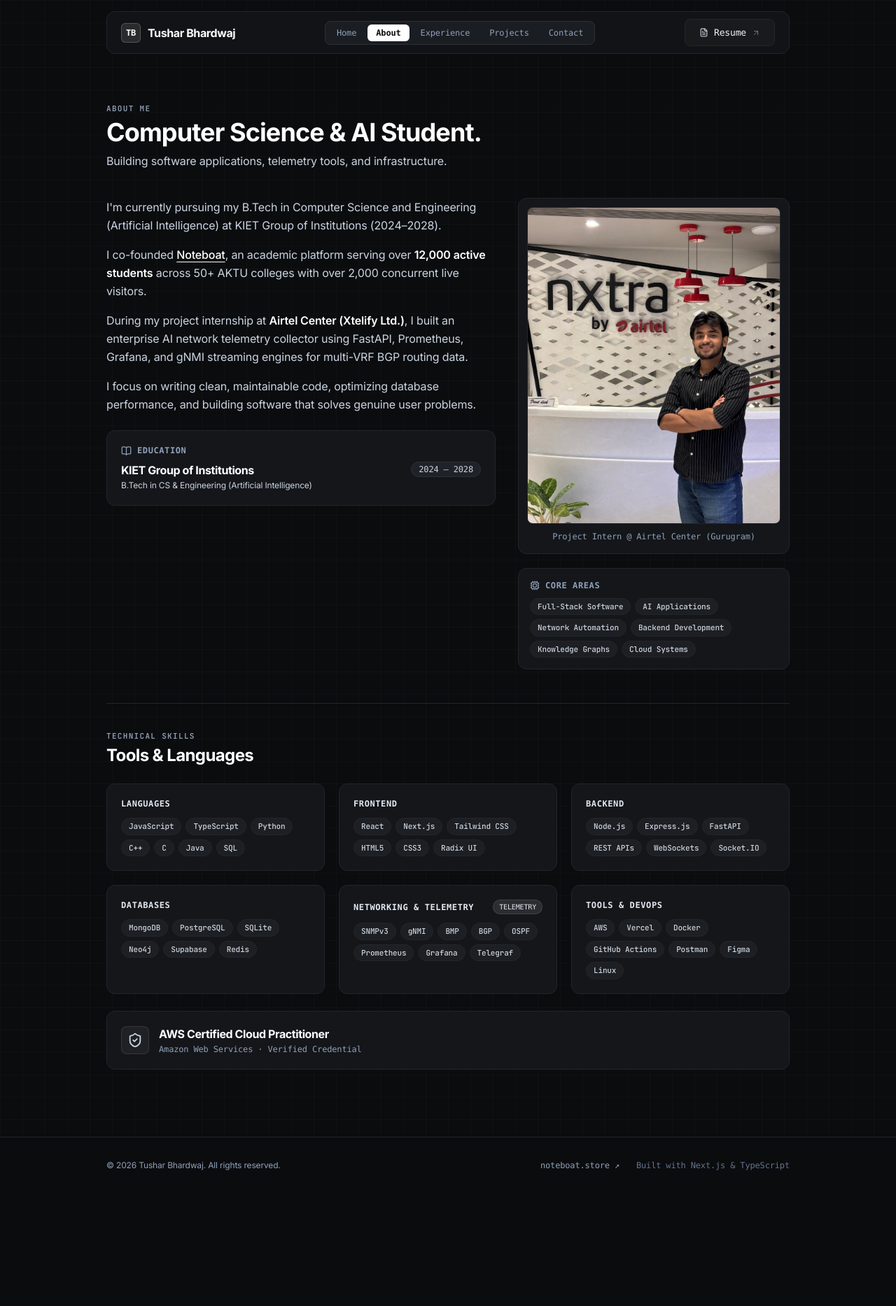
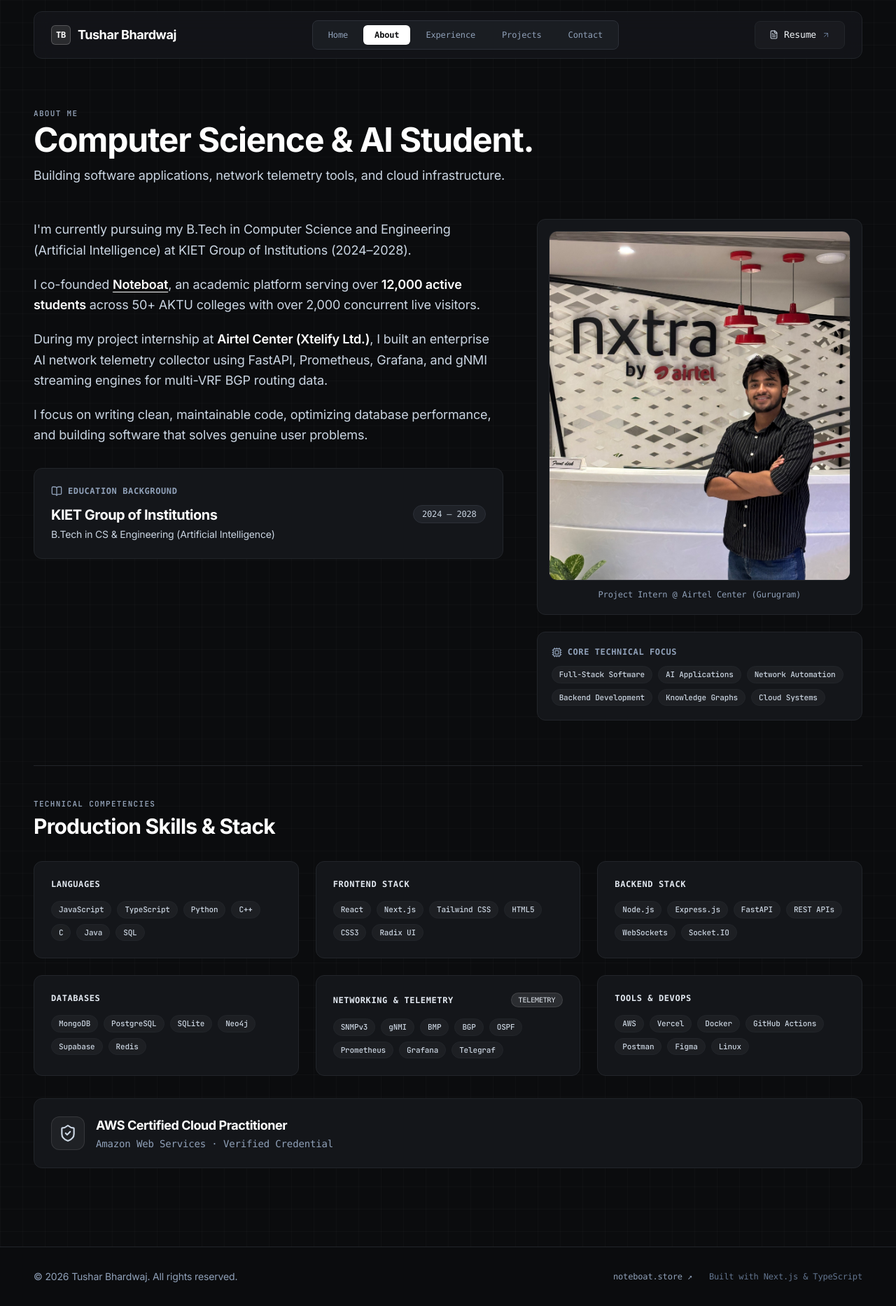
Before and after one commit to 0Tusharbhardwaj/portfoliox, a Next.js app: page /about in a window 1280 px wide. Shown: the whole page at 70% size. Before the commit the page ends 1706 px from the top, so only its background shows below. Built offline with nearby package versions, Linux system fonts and the light colour scheme.

Commit message:
Expand layout to widescreen max-w-7xl full-screen presentation

```diff
--- a/app/about/page.tsx
+++ b/app/about/page.tsx
@@ -20,11 +20,11 @@
     skills: ["JavaScript", "TypeScript", "Python", "C++", "C", "Java", "SQL"],
   },
   {
-    label: "Frontend",
+    label: "Frontend Stack",
     skills: ["React", "Next.js", "Tailwind CSS", "HTML5", "CSS3", "Radix UI"],
   },
   {
-    label: "Backend",
+    label: "Backend Stack",
     skills: ["Node.js", "Express.js", "FastAPI", "REST APIs", "WebSockets", "Socket.IO"],
   },
   {
@@ -47,28 +47,28 @@
     <div className="min-h-screen flex flex-col bg-[#0b0c0e] text-[#f8fafc] bg-grid-pattern">
       <Navbar />
 
-      <main className="flex-1 max-w-5xl w-full mx-auto px-4 sm:px-6 py-8 sm:py-12">
+      <main className="flex-1 max-w-7xl w-full mx-auto px-4 sm:px-8 lg:px-12 py-8 sm:py-12">
         {/* Page Heading */}
         <motion.div
           initial={{ opacity: 0, y: 12 }}
           animate={{ opacity: 1, y: 0 }}
           transition={{ duration: 0.3 }}
-          className="mb-8 sm:mb-10"
+          className="mb-8 sm:mb-12"
         >
           <span className="category-tag">About Me</span>
-          <h1 className="text-2xl sm:text-4xl font-bold tracking-tight text-white mt-1 mb-2">
+          <h1 className="text-3xl sm:text-5xl font-bold tracking-tight text-white mt-1 mb-3">
             Computer Science & AI Student.
           </h1>
-          <p className="text-slate-300 text-sm sm:text-base max-w-2xl leading-relaxed">
-            Building software applications, telemetry tools, and infrastructure.
+          <p className="text-slate-300 text-base sm:text-lg max-w-3xl leading-relaxed">
+            Building software applications, network telemetry tools, and cloud infrastructure.
           </p>
         </motion.div>
 
-        {/* 2-Column Grid: Bio & Image */}
-        <div className="grid grid-cols-1 lg:grid-cols-12 gap-8 items-start mb-12">
-          {/* Bio Column */}
+        {/* 2-Column Full Widescreen Grid: Bio & Image */}
+        <div className="grid grid-cols-1 lg:grid-cols-12 gap-8 sm:gap-12 items-start mb-16">
+          {/* Bio Column (7 cols) */}
           <motion.div
-            className="lg:col-span-7 space-y-4 text-slate-300 text-sm sm:text-base leading-relaxed"
+            className="lg:col-span-7 space-y-5 text-slate-300 text-base sm:text-lg leading-relaxed"
             initial={{ opacity: 0, y: 16 }}
             animate={{ opacity: 1, y: 0 }}
             transition={{ duration: 0.4, delay: 0.1 }}
@@ -82,7 +82,7 @@
                 href="https://noteboat.store"
                 target="_blank"
                 rel="noopener noreferrer"
-                className="text-white font-medium underline underline-offset-4 hover:text-slate-300"
+                className="text-white font-semibold underline underline-offset-4 hover:text-slate-300"
               >
                 Noteboat
               </a>
@@ -96,52 +96,52 @@
             </p>
 
             {/* Education Box */}
-            <div className="glass-card p-5 mt-6">
-              <div className="flex items-center gap-2 mb-2 text-xs font-mono uppercase tracking-wider text-slate-400 font-bold">
-                <BookOpen size={15} /> Education
+            <div className="glass-card p-6 mt-8">
+              <div className="flex items-center gap-2 mb-3 text-xs font-mono uppercase tracking-wider text-slate-400 font-bold">
+                <BookOpen size={16} /> Education Background
               </div>
-              <div className="flex justify-between items-start flex-wrap gap-2">
+              <div className="flex justify-between items-start flex-wrap gap-3">
                 <div>
-                  <h3 className="text-white font-bold text-sm sm:text-base">KIET Group of Institutions</h3>
-                  <p className="text-xs text-slate-300 mt-0.5">B.Tech in CS & Engineering (Artificial Intelligence)</p>
+                  <h3 className="text-white font-bold text-base sm:text-xl">KIET Group of Institutions</h3>
+                  <p className="text-xs sm:text-sm text-slate-300 mt-1">B.Tech in CS & Engineering (Artificial Intelligence)</p>
                 </div>
-                <span className="text-xs font-mono text-slate-300 bg-[#1f2228] px-2.5 py-0.5 rounded-full border border-[#2c3038]">
+                <span className="text-xs font-mono text-slate-300 bg-[#1f2228] px-3 py-1 rounded-full border border-[#2c3038]">
                   2024 – 2028
                 </span>
               </div>
             </div>
           </motion.div>
 
-          {/* Sidebar: Photo Card & Focus Tags */}
+          {/* Sidebar: Photo Card & Focus Tags (5 cols) */}
           <motion.div
-            className="lg:col-span-5 space-y-5"
+            className="lg:col-span-5 space-y-6"
             initial={{ opacity: 0, y: 16 }}
             animate={{ opacity: 1, y: 0 }}
             transition={{ duration: 0.4, delay: 0.2 }}
           >
             {/* Photo Card */}
-            <div className="glass-card p-3 max-w-sm mx-auto lg:max-w-none">
-              <div className="relative w-full aspect-[4/5] rounded-lg overflow-hidden border border-[#22252a] bg-[#0b0c0e]">
+            <div className="glass-card p-4">
+              <div className="relative w-full aspect-[4/5] max-h-[500px] rounded-xl overflow-hidden border border-[#22252a] bg-[#0b0c0e]">
                 <Image
                   src="/profile.jpg"
                   alt="Tushar Bhardwaj at Nxtra by Airtel"
                   fill
-                  sizes="(max-width: 1024px) 100vw, 380px"
+                  sizes="(max-width: 1024px) 100vw, 500px"
                   className="object-cover object-top"
                   priority
                 />
               </div>
-              <div className="pt-2.5 pb-1 text-center">
+              <div className="pt-3 pb-1 text-center">
                 <p className="text-xs font-mono text-slate-400">Project Intern @ Airtel Center (Gurugram)</p>
               </div>
             </div>
 
             {/* Core Focus Tags */}
-            <div className="glass-card p-4">
-              <div className="flex items-center gap-2 mb-2.5 text-xs font-mono uppercase tracking-wider text-slate-400 font-bold">
-                <Cpu size={14} /> Core Areas
+            <div className="glass-card p-5">
+              <div className="flex items-center gap-2 mb-3 text-xs font-mono uppercase tracking-wider text-slate-400 font-bold">
+                <Cpu size={15} /> Core Technical Focus
               </div>
-              <div className="flex flex-wrap gap-1.5">
+              <div className="flex flex-wrap gap-2">
                 {focusChips.map((chip) => (
                   <span key={chip} className="tech-pill">
                     {chip}
@@ -153,31 +153,31 @@
         </div>
 
         {/* Technical Stack */}
-        <div className="pt-8 border-t border-[#22252a]">
-          <div className="mb-6">
-            <span className="category-tag">Technical Skills</span>
-            <h2 className="text-xl sm:text-2xl font-bold tracking-tight text-white mt-0.5">
-              Tools & Languages
+        <div className="pt-10 border-t border-[#22252a]">
+          <div className="mb-8">
+            <span className="category-tag">Technical Competencies</span>
+            <h2 className="text-2xl sm:text-3xl font-bold tracking-tight text-white mt-1">
+              Production Skills & Stack
             </h2>
           </div>
 
-          <div className="grid grid-cols-1 md:grid-cols-2 lg:grid-cols-3 gap-4 sm:gap-5">
+          <div className="grid grid-cols-1 md:grid-cols-2 lg:grid-cols-3 gap-6">
             {skillCategories.map((cat) => (
               <div
                 key={cat.label}
-                className="glass-card p-4 sm:p-5"
+                className="glass-card p-6"
               >
-                <div className="flex items-center justify-between mb-3">
+                <div className="flex items-center justify-between mb-4">
                   <h3 className="text-xs font-mono uppercase tracking-wider font-bold text-slate-200">
                     {cat.label}
                   </h3>
                   {cat.highlight && (
-                    <span className="text-[10px] font-mono uppercase px-2 py-0.5 rounded-full bg-white/10 text-slate-200 border border-white/10">
+                    <span className="text-[10px] font-mono uppercase px-2.5 py-0.5 rounded-full bg-white/10 text-slate-200 border border-white/10">
                       Telemetry
                     </span>
                   )}
                 </div>
-                <div className="flex flex-wrap gap-1.5">
+                <div className="flex flex-wrap gap-2">
                   {cat.skills.map((skill) => (
                     <span key={skill} className="tech-pill">
                       {skill}
@@ -189,13 +189,13 @@
           </div>
 
           {/* AWS Cert */}
-          <div className="mt-6 glass-card p-4 sm:p-5 border-[#22252a] flex items-center gap-3.5">
-            <div className="w-10 h-10 rounded-lg bg-white/5 border border-white/10 flex items-center justify-center text-slate-300 shrink-0">
-              <ShieldCheck size={22} />
+          <div className="mt-8 glass-card p-6 border-[#22252a] flex items-center gap-4">
+            <div className="w-12 h-12 rounded-xl bg-white/5 border border-white/10 flex items-center justify-center text-slate-300 shrink-0">
+              <ShieldCheck size={26} />
             </div>
             <div>
-              <h4 className="text-white font-bold text-sm sm:text-base">AWS Certified Cloud Practitioner</h4>
-              <p className="text-xs text-slate-400 font-mono mt-0.5">Amazon Web Services · Verified Credential</p>
+              <h4 className="text-white font-bold text-base sm:text-lg">AWS Certified Cloud Practitioner</h4>
+              <p className="text-xs sm:text-sm text-slate-400 font-mono mt-0.5">Amazon Web Services · Verified Credential</p>
             </div>
           </div>
         </div>
--- a/components/Footer.tsx
+++ b/components/Footer.tsx
@@ -2,10 +2,10 @@
 
 export default function Footer() {
   return (
-    <footer className="border-t border-[#22252a] py-8 mt-12 bg-[#0b0c0e]">
-      <div className="max-w-5xl mx-auto px-4 sm:px-6 flex flex-col sm:flex-row items-center justify-between gap-4">
+    <footer className="border-t border-[#22252a] py-8 mt-16 bg-[#0b0c0e]">
+      <div className="max-w-7xl mx-auto px-4 sm:px-8 lg:px-12 flex flex-col sm:flex-row items-center justify-between gap-4">
         <div className="flex items-center gap-2">
-          <span className="text-xs text-slate-400">
+          <span className="text-xs sm:text-sm text-slate-400">
             © {new Date().getFullYear()} Tushar Bhardwaj. All rights reserved.
           </span>
         </div>
--- a/components/Navbar.tsx
+++ b/components/Navbar.tsx
@@ -31,12 +31,12 @@
 
   return (
     <header className="sticky top-0 z-50 w-full py-3 sm:py-4 transition-all duration-200">
-      <div className="max-w-5xl mx-auto px-4 sm:px-6">
+      <div className="max-w-7xl mx-auto px-4 sm:px-8 lg:px-12">
         <div
-          className={`flex items-center justify-between px-4 sm:px-5 py-2.5 rounded-xl border transition-all duration-300 ${
+          className={`flex items-center justify-between px-5 sm:px-6 py-3 rounded-xl border transition-all duration-300 ${
             scrolled
               ? "bg-[#0b0c0e]/90 backdrop-blur-xl border-[#22252a] shadow-xl shadow-black/50"
-              : "bg-[#14161a]/80 backdrop-blur-lg border-[#22252a]"
+              : "bg-[#14161a]/85 backdrop-blur-lg border-[#22252a]"
           }`}
         >
           {/* Logo / Brand Name */}
@@ -44,22 +44,22 @@
             <div className="w-7 h-7 rounded-md bg-white/10 border border-white/20 flex items-center justify-center text-white font-mono font-bold text-xs group-hover:bg-white/20 transition-all">
               TB
             </div>
-            <span className="text-white font-bold tracking-tight text-sm sm:text-base group-hover:text-slate-300 transition-colors">
+            <span className="text-white font-bold tracking-tight text-base sm:text-lg group-hover:text-slate-300 transition-colors">
               Tushar Bhardwaj
             </span>
           </Link>
 
           {/* Desktop Nav */}
-          <nav className="hidden md:flex items-center gap-1 bg-[#1a1d22] p-1 rounded-lg border border-[#2c3038]">
+          <nav className="hidden md:flex items-center gap-1.5 bg-[#1a1d22] p-1.5 rounded-lg border border-[#2c3038]">
             {navLinks.map((link) => {
               const active = pathname === link.href;
               return (
                 <Link
                   key={link.href}
                   href={link.href}
-                  className={`px-3 py-1 rounded-md text-xs font-mono font-medium transition-all ${
+                  className={`px-4 py-1.5 rounded-md text-xs font-mono font-medium transition-all ${
                     active
-                      ? "bg-white text-[#0b0c0e] font-semibold"
+                      ? "bg-white text-[#0b0c0e] font-semibold shadow-sm"
                       : "text-slate-400 hover:text-white hover:bg-white/5"
                   }`}
                 >
@@ -75,7 +75,7 @@
               href="/resume.pdf"
               target="_blank"
               rel="noopener noreferrer"
-              className="btn-outline py-1.5 px-3 text-xs font-mono flex items-center gap-1.5"
+              className="btn-outline py-1.5 px-4 text-xs font-mono flex items-center gap-1.5"
             >
               <FileText size={13} className="text-slate-300" />
               <span>Resume</span>
@@ -85,7 +85,7 @@
 
           {/* Mobile Toggle Button */}
           <button
-            className="md:hidden text-slate-300 p-1.5 rounded-lg bg-[#1a1d22] border border-[#2c3038]"
+            className="md:hidden text-slate-300 p-2 rounded-lg bg-[#1a1d22] border border-[#2c3038]"
             onClick={() => setMobileOpen(!mobileOpen)}
             aria-label="Toggle Navigation"
           >
@@ -96,15 +96,15 @@
 
       {/* Mobile Drawer */}
       {mobileOpen && (
-        <div className="md:hidden max-w-5xl mx-auto px-4 mt-2">
-          <div className="p-3.5 rounded-xl bg-[#14161a] border border-[#22252a] space-y-1 shadow-2xl">
+        <div className="md:hidden max-w-7xl mx-auto px-4 mt-2">
+          <div className="p-4 rounded-xl bg-[#14161a] border border-[#22252a] space-y-1.5 shadow-2xl">
             {navLinks.map((link) => {
               const active = pathname === link.href;
               return (
                 <Link
                   key={link.href}
                   href={link.href}
-                  className={`block px-3.5 py-2 rounded-lg text-xs font-mono font-medium ${
+                  className={`block px-4 py-2.5 rounded-lg text-xs font-mono font-medium ${
                     active
                       ? "bg-white text-[#0b0c0e] font-semibold"
                       : "text-slate-400 hover:text-white hover:bg-white/5"
@@ -118,7 +118,7 @@
               href="/resume.pdf"
               target="_blank"
               rel="noopener noreferrer"
-              className="btn-solid w-full mt-2 py-2 text-xs font-mono justify-center"
+              className="btn-solid w-full mt-3 py-2.5 text-xs font-mono justify-center"
             >
               <FileText size={14} /> Download Resume PDF
             </a>
```
Also changed, not shown: app/page.tsx (+31 -31 lines).
